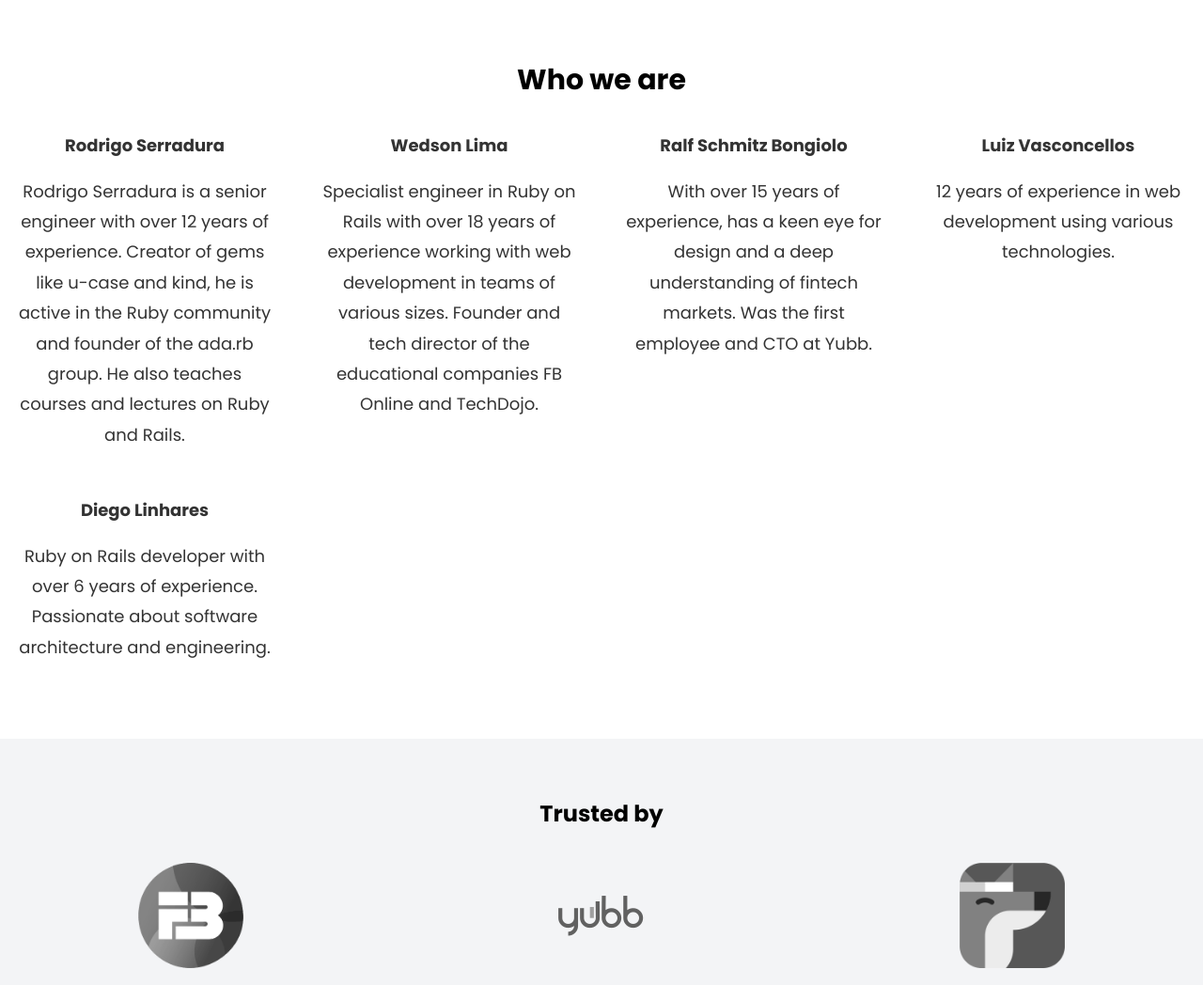
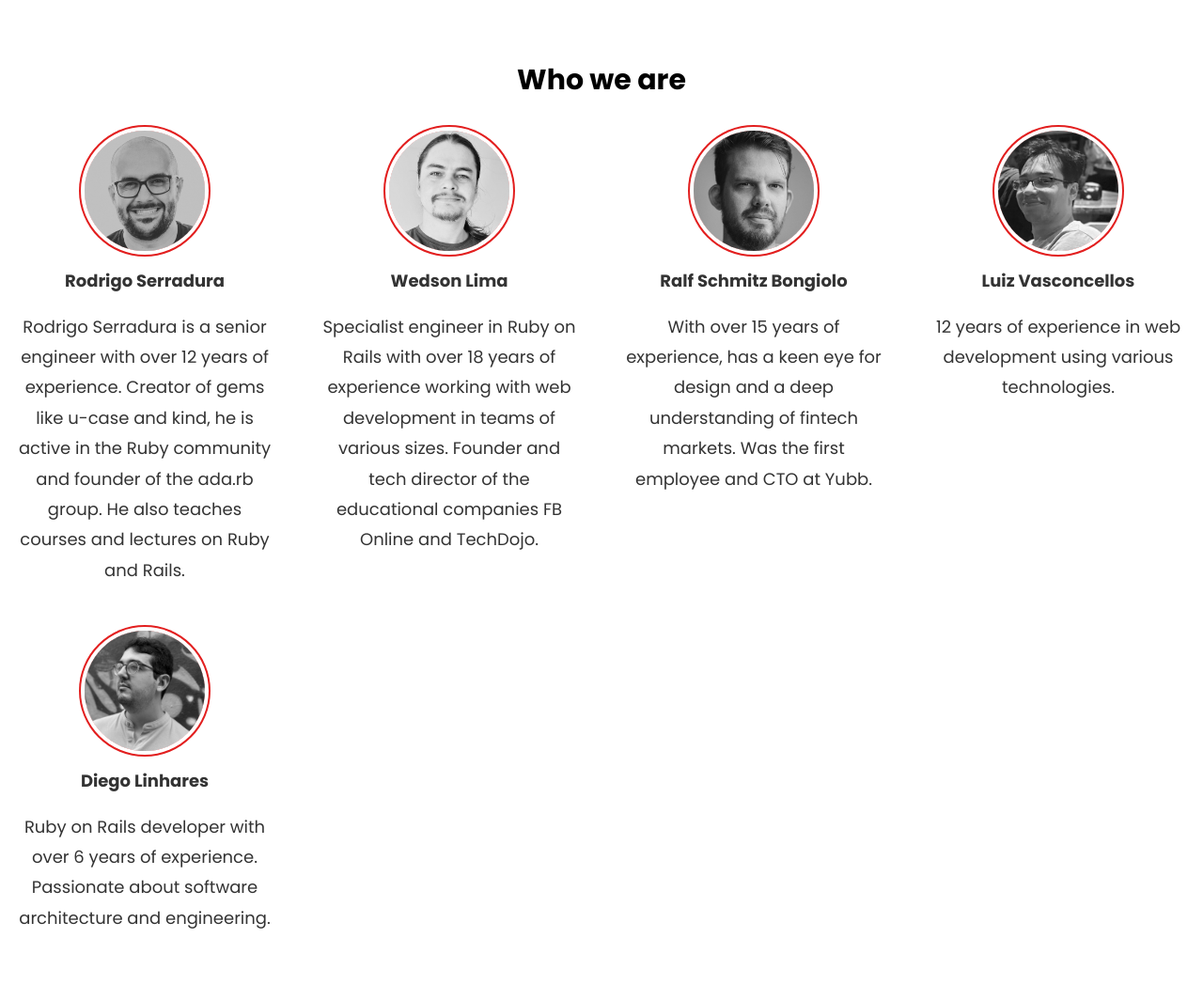
Before and after one commit to whysimplicity/landing, a website: page index.html in a window 1280 px wide. Shown: the part 1160-2208 px from the top of the page at 94% size. Drawn offline with Linux system fonts and the light colour scheme.

Commit message:
feat(who-we-are): add pictures

```diff
--- a/index.html
+++ b/index.html
@@ -111,27 +111,27 @@
 
         <div class="grid gap-12">
           <div class="stack items-center text-center">
-            <!-- <img src="ralf.jpg" alt="Rodrigo's picture", class="max-w-32 rounded-full ring-2 ring-offset-4 ring-whyred"> -->
+            <img src="rodrigo.jpg" alt="Rodrigo's picture", class="max-w-32 rounded-full ring-2 ring-offset-4 ring-whyred">
             <h3 class="font-bold ">Rodrigo Serradura</h3>
             <p>Rodrigo Serradura is a senior engineer with over 12 years of experience. Creator of gems like u-case and kind, he is active in the Ruby community and founder of the ada.rb group. He also teaches courses and lectures on Ruby and Rails.</p>
           </div>
           <div class="stack items-center text-center">
-            <!-- <img src="ralf.jpg" alt="Wedson's picture", class="max-w-32 rounded-full ring-2 ring-offset-4 ring-whyred"> -->
+            <img src="wedson.jpeg" alt="Wedson's picture", class="max-w-32 rounded-full ring-2 ring-offset-4 ring-whyred">
             <h3 class="font-bold ">Wedson Lima</h3>
             <p>Specialist engineer in Ruby on Rails with over 18 years of experience working with web development in teams of various sizes. Founder and tech director of the educational companies FB Online and TechDojo.</p>
           </div>
           <div class="stack items-center text-center">
-            <!-- <img src="ralf.jpg" alt="Ralf's picture", class="max-w-32 rounded-full ring-2 ring-offset-4 ring-whyred"> -->
+            <img src="ralf.jpg" alt="Ralf's picture", class="max-w-32 rounded-full ring-2 ring-offset-4 ring-whyred">
             <h3 class="font-bold ">Ralf Schmitz Bongiolo</h3>
             <p>With over 15 years of experience, has a keen eye for design and a deep understanding of fintech markets. Was the first employee and CTO at Yubb.</p>
           </div>
           <div class="stack items-center text-center">
-            <!-- <img src="ralf.jpg" alt="Luiz's picture", class="max-w-32 rounded-full ring-2 ring-offset-4 ring-whyred"> -->
+            <img src="luiz.jpg" alt="Luiz's picture", class="max-w-32 rounded-full ring-2 ring-offset-4 ring-whyred">
             <h3 class="font-bold ">Luiz Vasconcellos</h3>
             <p>12 years of experience in web development using various technologies.</p>
           </div>
           <div class="stack items-center text-center">
-            <!-- <img src="ralf.jpg" alt="Diego's picture", class="max-w-32 rounded-full ring-2 ring-offset-4 ring-whyred"> -->
+            <img src="diego.jpg" alt="Diego's picture", class="max-w-32 rounded-full ring-2 ring-offset-4 ring-whyred">
             <h3 class="font-bold ">Diego Linhares</h3>
             <p>Ruby on Rails developer with over 6 years of experience. Passionate about software architecture and engineering.</p>
           </div>
```
Also changed, not shown: diego.jpg (added), luiz.jpg (added), rodrigo.jpg (added), wedson.jpeg (added).
